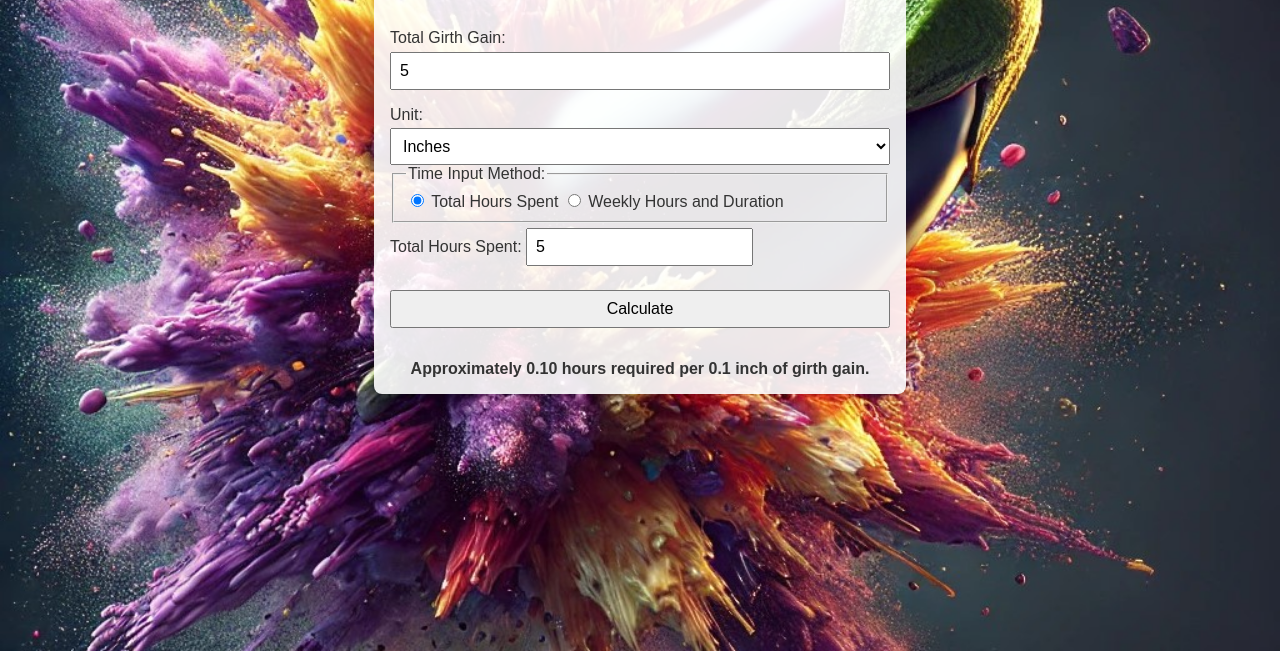
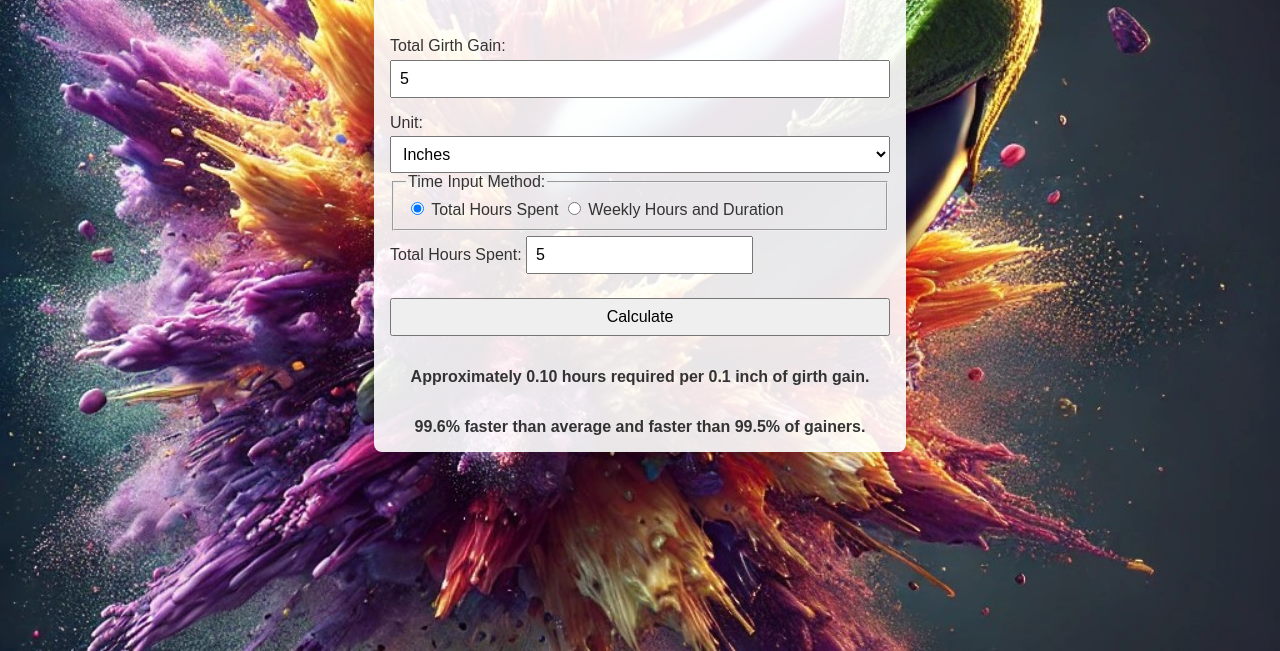
Before and after one commit to kwikmn/PE-utilities-by-Karl, a plain HTML site: page index.html in a window 1280 px wide. Both pictures are taken after typing "5", "5" into the empty fields and a click on the button "Calculate". Shown: the part 149-800 px from the top of the page. Drawn offline with Linux system fonts and the light colour scheme.

Commit message:
Add files via upload
Added functionality to also calculate how much faster/slower this is compared to the average HtG01, and also an estimate for the percentile expressed as "this is faster/slower than XX% of gainers".

```diff
--- a/index.html
+++ b/index.html
@@ -50,6 +50,7 @@
     </form>
 
     <div id="result" class="result"></div>
+    <div id="visualization" class="result"></div>
   </div>
 
   <script src="script.js"></script>
--- a/script.js
+++ b/script.js
@@ -1,6 +1,7 @@
 document.addEventListener('DOMContentLoaded', () => {
   const form = document.getElementById('calculatorForm');
   const resultDiv = document.getElementById('result');
+  const visualizationDiv = document.getElementById('visualization');
   const totalHoursInputDiv = document.getElementById('totalHoursInput');
   const weeklyHoursInputDiv = document.getElementById('weeklyHoursInput');
   const timeMethodRadios = document.querySelectorAll('input[name="timeMethod"]');
@@ -11,14 +12,12 @@ document.addEventListener('DOMContentLoaded', () => {
       if (radio.value === 'total' && radio.checked) {
         totalHoursInputDiv.classList.remove('hidden');
         weeklyHoursInputDiv.classList.add('hidden');
-        // Required attribute adjustments
         document.getElementById('totalHours').required = true;
         document.getElementById('hoursPerWeek').required = false;
         document.getElementById('weeksDuration').required = false;
       } else if (radio.value === 'weekly' && radio.checked) {
         totalHoursInputDiv.classList.add('hidden');
         weeklyHoursInputDiv.classList.remove('hidden');
-        // Required attribute adjustments
         document.getElementById('totalHours').required = false;
         document.getElementById('hoursPerWeek').required = true;
         document.getElementById('weeksDuration').required = true;
@@ -29,12 +28,11 @@ document.addEventListener('DOMContentLoaded', () => {
   form.addEventListener('submit', (e) => {
     e.preventDefault();
 
-    // Get unit selection and girth gain
+    // Grab user inputs
     const unit = document.getElementById('unitSelect').value;
     const girthGain = parseFloat(document.getElementById('girthGain').value);
-
+    const timeMethod = document.querySelector('input[name="timeMethod"]:checked').value;
     let totalHours;
-    const timeMethod = document.querySelector('input[name="timeMethod"]:checked').value;
 
     if (timeMethod === 'total') {
       totalHours = parseFloat(document.getElementById('totalHours').value);
@@ -44,20 +42,78 @@ document.addEventListener('DOMContentLoaded', () => {
       totalHours = hoursPerWeek * weeksDuration;
     }
 
+    // Basic validation
     if (isNaN(girthGain) || girthGain <= 0 || isNaN(totalHours) || totalHours <= 0) {
       resultDiv.textContent = 'Please enter valid, positive numbers.';
+      visualizationDiv.textContent = '';
       return;
     }
 
+    // 1) Calculate hoursToGain (HtG₀.₁)
     let hoursToGain;
     if (unit === 'inches') {
       hoursToGain = totalHours * (0.1 / girthGain);
     } else {
-      // Convert 0.1 inches to mm
-      const targetMm = 2.54;
+      const targetMm = 2.54; // 0.1 inches in mm
       hoursToGain = totalHours * (targetMm / girthGain);
     }
 
-    resultDiv.textContent = `Approximately ${hoursToGain.toFixed(2)} hours required per 0.1${unit === 'inches' ? ' inch' : ' mm'} of girth gain.`;
+    // Display the raw hoursToGain
+    resultDiv.textContent = `Approximately ${hoursToGain.toFixed(2)} hours required per 0.1 ${unit === 'inches' ? 'inch' : 'mm'} of girth gain.`;
+
+    // 2) Compare to distribution stats (mean=26, sd=10)
+    const mean = 26;
+    const sd = 10;
+
+    // 2a) Determine faster/slower than average in percentage terms
+    // difference% = ((HtG₀.₁ - mean) / mean) * 100
+    const difference = (hoursToGain - mean) / mean * 100;
+    const absDiff = Math.abs(difference).toFixed(1); // Format nicely
+
+    // 2b) Determine normal-distribution percentile
+    // z = (mean - HtG₀.₁) / sd
+    // normalCDF(z) -> proportion that user is "faster" than
+    const z = (mean - hoursToGain) / sd;
+    const fasterThan = normalCDF(z) * 100;
+    const slowerThan = 100 - fasterThan;
+
+    let message;
+    if (Math.abs(difference) < 0.0001) {
+      // Essentially on the mean
+      message = `This is exactly the average (${mean} hours).`;
+    } else if (difference < 0) {
+      // hoursToGain < mean => user is faster than average
+      message = `${absDiff}% faster than average and faster than ${fasterThan.toFixed(1)}% of gainers.`;
+    } else {
+      // hoursToGain > mean => user is slower than average
+      message = `${absDiff}% slower than average and slower than ${slowerThan.toFixed(1)}% of gainers.`;
+    }
+
+    // Display the comparison message
+    visualizationDiv.textContent = message;
   });
+
+  // Approximation of the error function (erf)
+  function erf(x) {
+    let sign = (x >= 0) ? 1 : -1;
+    x = Math.abs(x);
+
+    const a1 = 0.254829592;
+    const a2 = -0.284496736;
+    const a3 = 1.421413741;
+    const a4 = -1.453152027;
+    const a5 = 1.061405429;
+    const p  = 0.3275911;
+
+    const t = 1.0 / (1.0 + p * x);
+    const y = 1.0 - ((((a5 * t + a4) * t + a3) * t + a2) * t + a1)
+              * t * Math.exp(-x * x);
+
+    return sign * y;
+  }
+
+  // Standard Normal CDF using erf
+  function normalCDF(z) {
+    return (1 - erf(-z / Math.sqrt(2))) / 2;
+  }
 });
--- a/style.css
+++ b/style.css
@@ -11,13 +11,18 @@ body {
   max-width: 500px;
   margin: 2rem auto;
   padding: 1rem;
-  background: rgba(255, 255, 255, 0.9); /* Semi-transparent background for readability */
+  background: rgba(255, 255, 255, 0.9); /* Slightly transparent white for readability */
   border-radius: 8px;
   box-shadow: 0 0 10px rgba(0, 0, 0, 0.1);
 }
 
 h1 {
   text-align: center;
+}
+
+p {
+  margin-top: 0.5rem;
+  margin-bottom: 1.5rem;
 }
 
 form {
```
